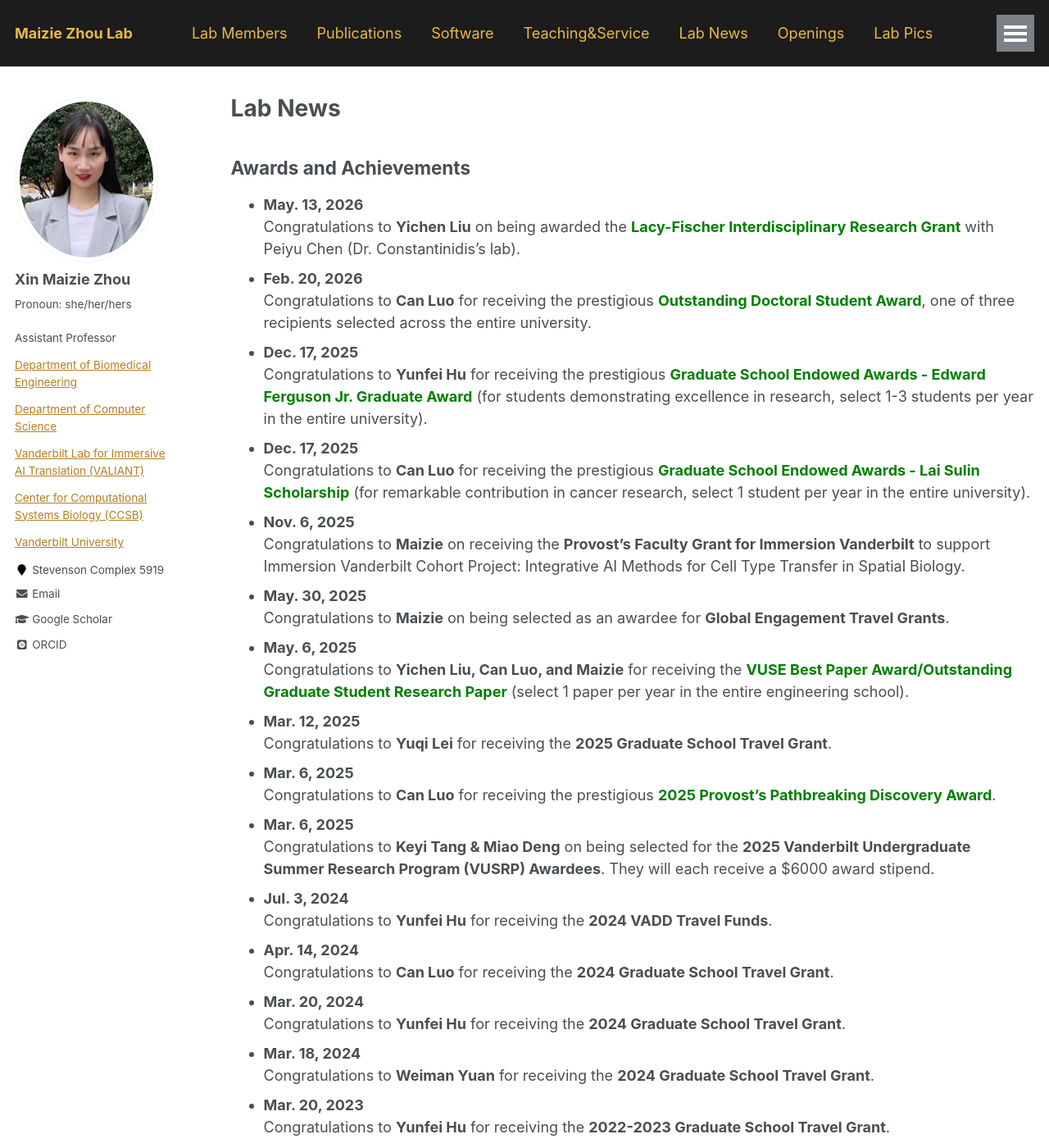
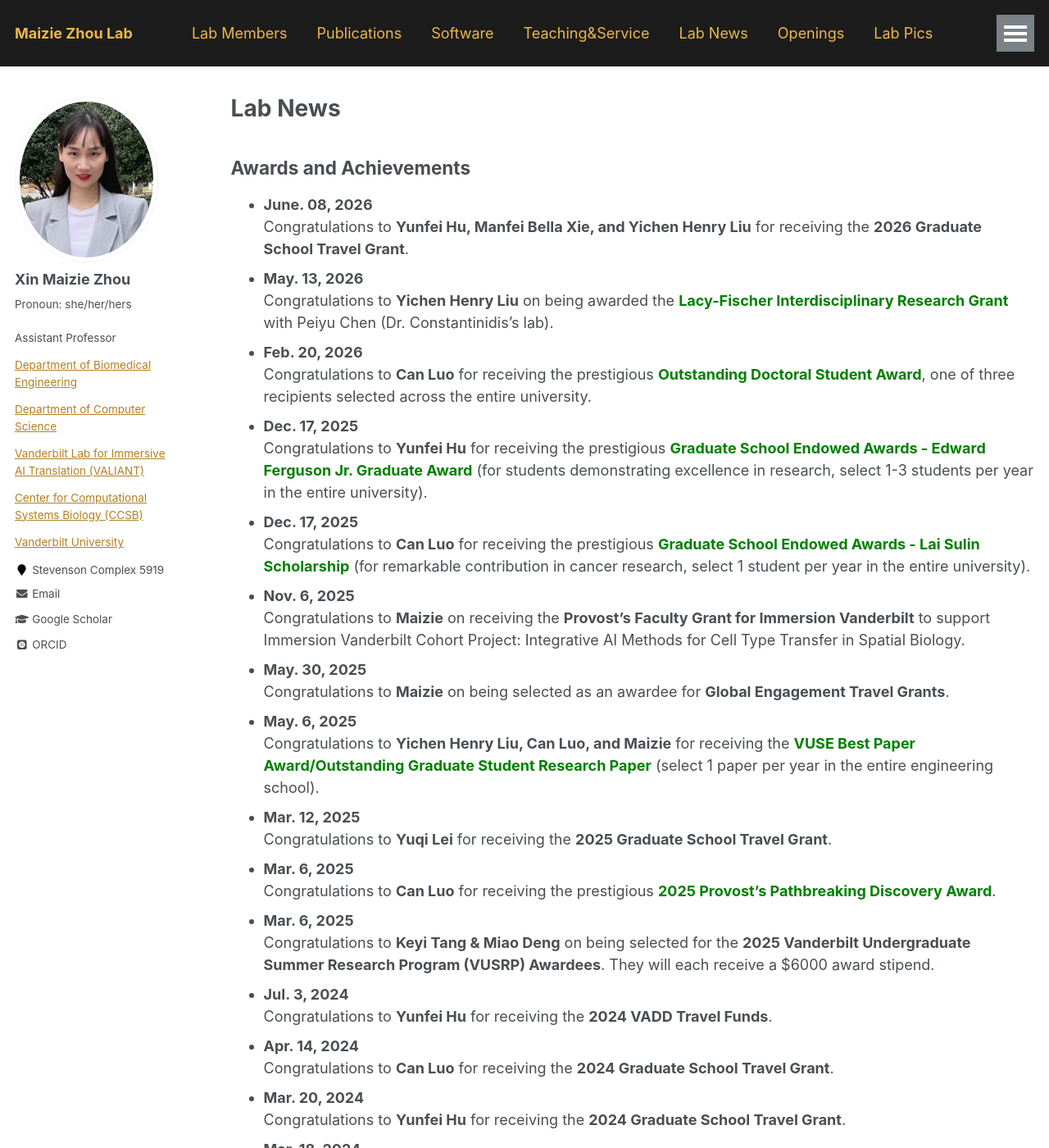
Before and after one commit to maiziezhoulab/Maiziezhoulab.github.io, a Jekyll site: the page built from _pages/LabNews.md, in a window 1280 px wide and 1400 px high. Shown: the whole window at 82% size. Built offline with Jekyll 4.4.1, drawn with Linux system fonts in a browser that asks for light colours; some web fonts are replaced; some of the changed text lies outside the part shown.

Commit message:
Update LabNews.md

```diff
--- a/_pages/LabNews.md
+++ b/_pages/LabNews.md
@@ -6,8 +6,10 @@ author_profile: true
 ---
 
 ## Awards and Achievements
+- **June. 08, 2026**
+  Congratulations to **Yunfei Hu, Manfei Bella Xie, and Yichen Henry Liu** for receiving the **2026 Graduate School Travel Grant**.
 - **May. 13, 2026**
-  Congratulations to **Yichen Liu** on being awarded the <span style="color:green;"><strong> Lacy-Fischer Interdisciplinary Research Grant</strong></span> with Peiyu Chen (Dr. Constantinidis's lab).
+  Congratulations to **Yichen Henry Liu** on being awarded the <span style="color:green;"><strong> Lacy-Fischer Interdisciplinary Research Grant</strong></span> with Peiyu Chen (Dr. Constantinidis's lab).
 - **Feb. 20, 2026**
   Congratulations to **Can Luo** for receiving the prestigious <span style="color:green;"><strong>Outstanding Doctoral Student Award</strong></span>, one of three recipients selected across the entire university.
 - **Dec. 17, 2025**
@@ -19,7 +21,7 @@ author_profile: true
 - **May. 30, 2025**
   Congratulations to **Maizie** on being selected as an awardee for **Global Engagement Travel Grants**.
 - **May. 6, 2025**
-  Congratulations to **Yichen Liu, Can Luo, and Maizie** for receiving the <span style="color:green;"><strong>VUSE Best Paper Award/Outstanding Graduate Student Research Paper</strong></span> (select 1 paper per year in the entire engineering school).
+  Congratulations to **Yichen Henry Liu, Can Luo, and Maizie** for receiving the <span style="color:green;"><strong>VUSE Best Paper Award/Outstanding Graduate Student Research Paper</strong></span> (select 1 paper per year in the entire engineering school).
 - **Mar. 12, 2025**
   Congratulations to **Yuqi Lei** for receiving the **2025 Graduate School Travel Grant**.
 - **Mar. 6, 2025**
```
Also changed, not shown: other parts of _pages/LabNews.md (+1 -3 lines).
